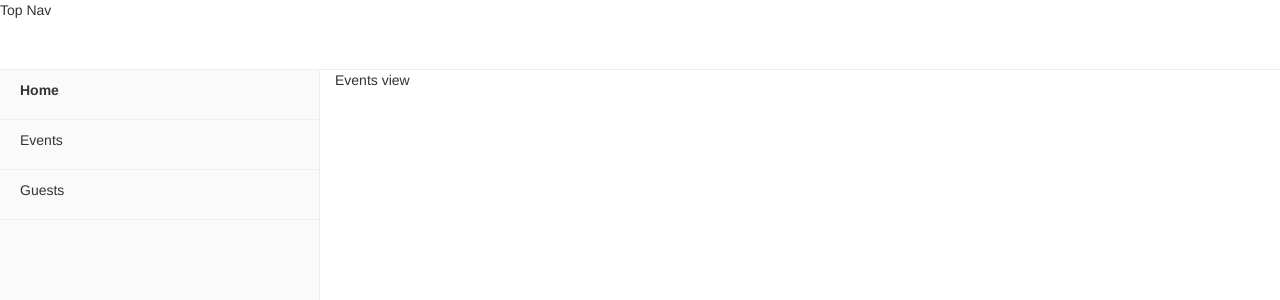
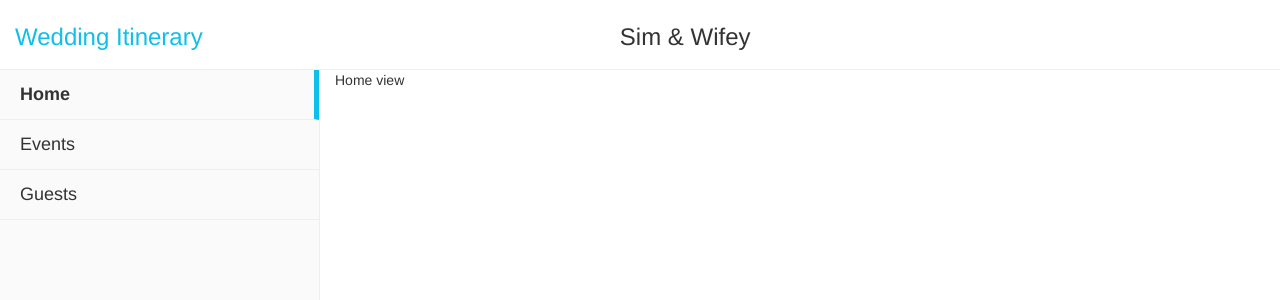
Before and after one commit to infinityl00p/itinerary, a React (Create React App) app in the folder client/: page / in a window 1280 px wide. Shown: the top 300 px of the page. Built offline with nearby package versions, Linux system fonts and the light colour scheme.

Commit message:
add logic to top nav

```diff
--- a/client/src/App.js
+++ b/client/src/App.js
@@ -25,7 +25,7 @@ class App extends React.Component {
   render() {
     return (
       <div className='App'>
-        <TopNav />
+        <TopNav name={this.props.wedding.name} />
         { this.props.wedding.wedding_id === null ?
             this.renderFormContainer()
             :
--- a/client/src/components/TopNav.js
+++ b/client/src/components/TopNav.js
@@ -5,8 +5,13 @@ import '../styles/TopNav.css';
 export default class TopNav extends React.Component {
   render() {
     return (
-      <div id="top-nav">
-        <p>Top Nav</p>
+      <div id="top-nav" className="col-md-12">
+        <div className="title col-md-3">
+          <p>Wedding Itinerary</p>
+        </div>
+        <div className="name col-md-3 col-md-offset-2">
+          <p>{this.props.name}</p>
+        </div>
       </div>
     );
   }
--- a/client/src/components/Wedding/GuestsView.js
+++ b/client/src/components/Wedding/GuestsView.js
@@ -3,7 +3,7 @@ import React from 'react';
 export default class GuestsView extends React.Component {
   render() {
     return (
-      <div id="guests-view">
+      <div id="guests-view" className="col-md-8">
         <p>Guests view</p>
       </div>
     );
--- /dev/null
+++ b/client/src/components/Wedding/HomeView.js
@@ -0,0 +1,11 @@
+import React from 'react';
+
+export default class HomeView extends React.Component {
+  render() {
+    return (
+      <div id="home-view" className="col-md-8">
+        <p>Home view</p>
+      </div>
+    );
+  }
+}
--- a/client/src/components/Wedding/SideNav.js
+++ b/client/src/components/Wedding/SideNav.js
@@ -9,19 +9,14 @@ export default class SideNav extends React.Component {
     super();
 
     this.handleClick = this.handleClick.bind(this);
-
-    this.state = {
-      activeView: 'Home'
-    }
   }
 
   handleClick(view) {
-    this.setState({ activeView: view });
     this.props.renderView(view);
   }
 
   getActive(view) {
-    return view === this.state.activeView;
+    return view === this.props.activeView;
   }
 
   renderItems() {
--- a/client/src/components/Wedding/WeddingContainer.js
+++ b/client/src/components/Wedding/WeddingContainer.js
@@ -2,18 +2,46 @@ import React from 'react';
 
 import * as actions from '../../actions/actions';
 import SideNav from './SideNav';
+import HomeView from './HomeView';
 import EventsView from './EventsView';
+import GuestsView from './GuestsView';
 
 export default class WeddingContainer extends React.Component {
+  constructor() {
+    super();
+
+    this.handleViewChange = this.handleViewChange.bind(this);
+
+    this.state = {
+      activeView: 'Home'
+    }
+  }
+
   handleViewChange(view) {
-    console.log(view);
+    this.setState({ activeView: view });
+  }
+
+  renderActiveView() {
+    switch(this.state.activeView) {
+      case 'Home':
+        return <HomeView />;
+      case 'Events':
+        return <EventsView />;
+      case 'Guests':
+        return <GuestsView />;
+      default:
+        return <HomeView />;
+    }
   }
 
   render() {
     return (
       <div id="wedding-container">
-        <SideNav renderView={this.handleViewChange} />
-        <EventsView />
+        <SideNav
+          activeView={this.state.activeView}
+          renderView={this.handleViewChange}
+        />
+        { this.renderActiveView() }
       </div>
     );
   }
--- a/client/src/reducers/initialState.js
+++ b/client/src/reducers/initialState.js
@@ -15,7 +15,7 @@ export default {
   wedding: {
     wedding_id: 1,
     user_id: 1,
-    name: 'my wedding',
+    name: 'Sim & Wifey',
     events: [
       {
         id: 1,
--- a/client/src/styles/SideNav.css
+++ b/client/src/styles/SideNav.css
@@ -8,12 +8,14 @@
 .side-nav-item {
   height: 50px;
   padding-left: 20px;
-  padding-top: 10px;
+  padding-top: 12px;
   border-bottom: 1px solid #eeeeee;
+  font-size: 18px;
 }
 
 .side-nav-item.active {
   font-weight: bold;
+  border-right: 5px solid #0EBFE9;
 }
 
 .side-nav-item:hover {
--- a/client/src/styles/TopNav.css
+++ b/client/src/styles/TopNav.css
@@ -1,4 +1,20 @@
 #top-nav {
   height: 70px;
   border-bottom: 1px solid #eeeeee;
+  padding-top: 20px;
+  padding-left: 0;
 }
+#top-nav .title p {
+  font-size: 24px;
+  color: #0EBFE9;
+}
+
+#top-nav .title:hover {
+  font-weight: bold;
+  cursor: pointer;
+}
+
+#top-nav .name {
+  font-size: 24px;
+  text-align: center;
+}
```
